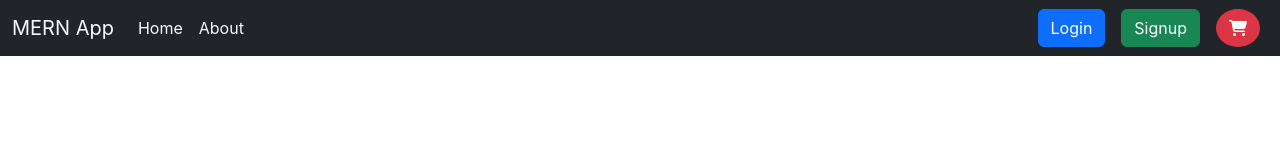
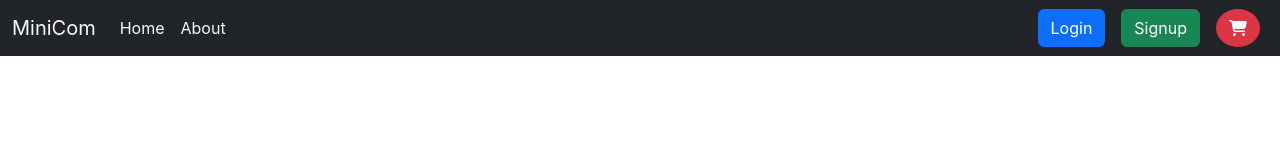
Before and after one commit to 99inder/mern_stack_assignment, a React (Create React App) app: page / in a window 1280 px wide. Shown: the top 141 px of the page. Built offline with nearby package versions, Linux system fonts and the light colour scheme.

Commit message:
Minor textual error fixed

```diff
--- a/public/index.html
+++ b/public/index.html
@@ -12,7 +12,7 @@
     integrity="sha384-rbsA2VBKQhggwzxH7pPCaAqO46MgnOM80zW1RWuH61DGLwZJEdK2Kadq2F9CUG65" crossorigin="anonymous">
   <script src="https://kit.fontawesome.com/cbc4806966.js" crossorigin="anonymous"></script>
 
-  <title>Mern Stack Assignment</title>
+  <title>MiniCom- Electronics at your doorsteps</title>
 </head>
 
 <body>
--- a/src/components/Navbar.jsx
+++ b/src/components/Navbar.jsx
@@ -17,7 +17,7 @@ const Navbar = ({ showAlert }) => {
     return (
         <nav className="navbar navbar-expand-lg navbar-dark bg-dark fixed-top">
             <div className="container-fluid">
-                <Link to='/' className="navbar-brand text-light">MERN App</Link>
+                <Link to='/' className="navbar-brand text-light">MiniCom</Link>
                 <div>
                     <div className="d-lg-none" style={{ display: 'inline' }}>
                         <Link to="/cart" className="btn btn-danger mx-2 rounded-circle" role="button"><i className="fa-solid fa-cart-shopping"></i></Link>
```
